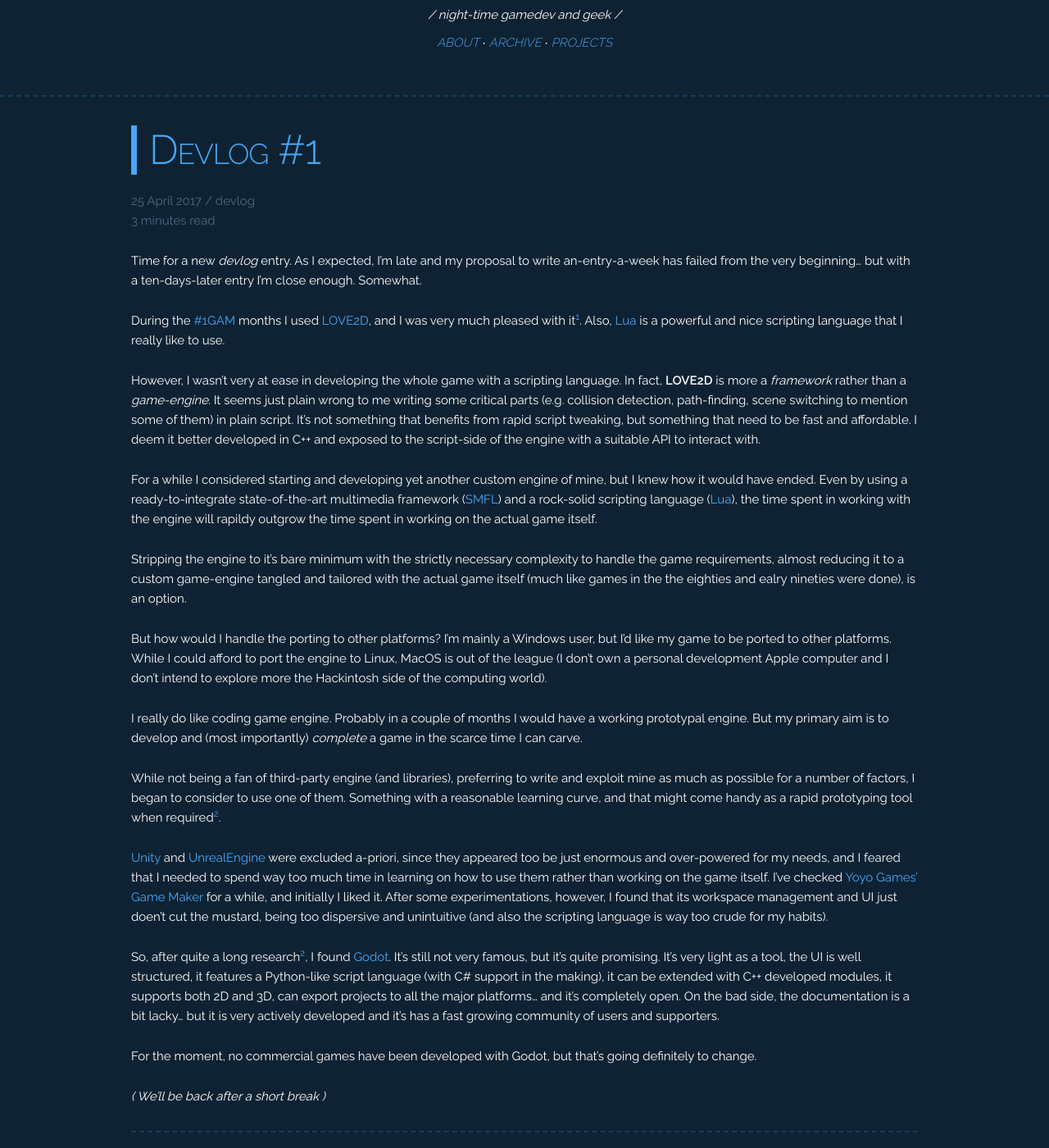
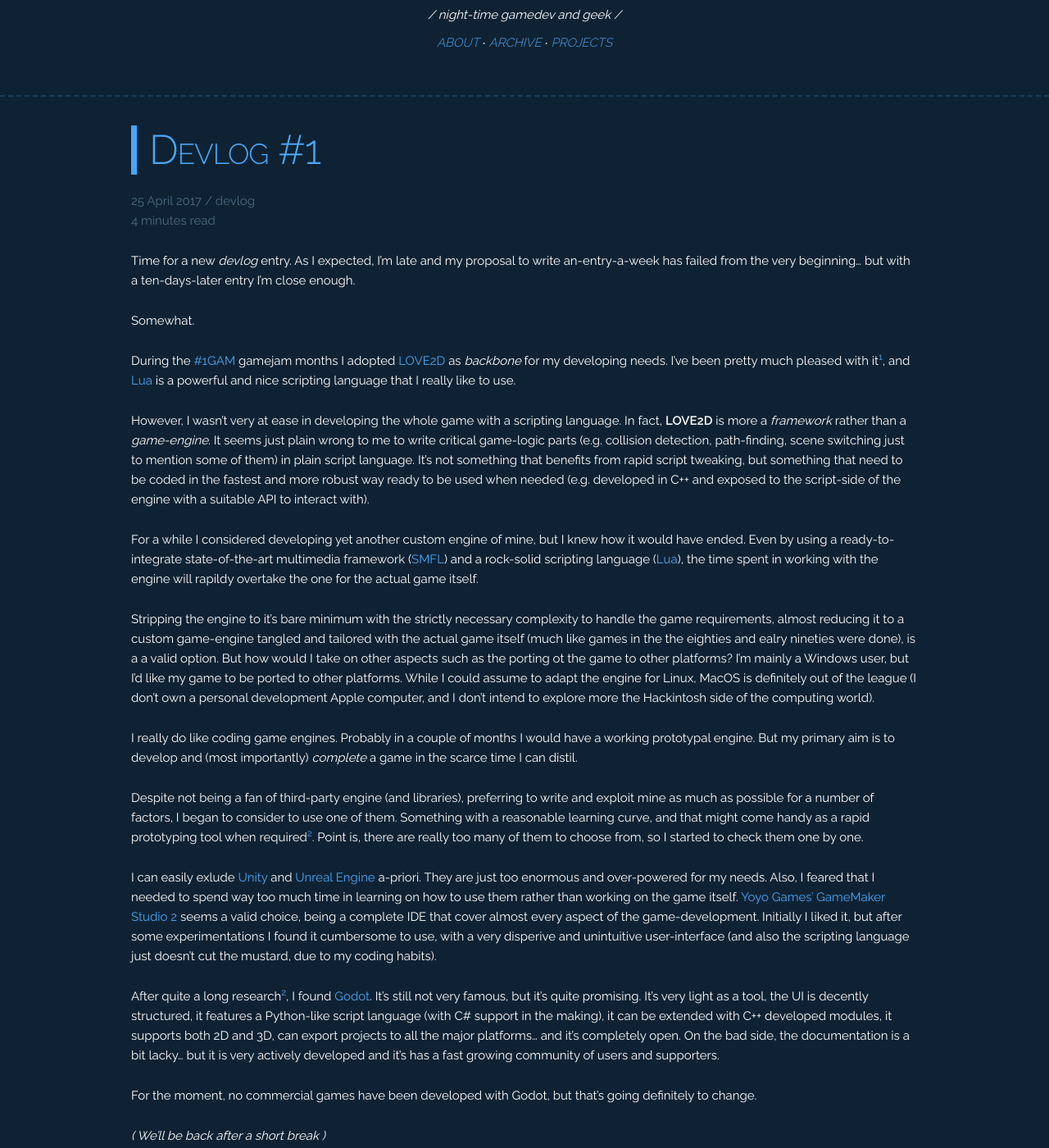
Before and after one commit to MarcoLizza/mode13h.dev, a Jekyll site: the page built from _posts/2017-04-25-devlog-1.md, in a window 1280 px wide and 1400 px high, scrolled down 259 px. Shown: the whole window at 82% size. Built offline with Jekyll 4.4.1, drawn with Linux system fonts in a browser that asks for light colours; comment, search, counter and statistics services are not loaded; some of the changed text lies outside the part shown.

Commit message:
Update 2017-04-25-devlog-1.md

```diff
--- a/_posts/2017-04-25-devlog-1.md
+++ b/_posts/2017-04-25-devlog-1.md
@@ -12,25 +12,25 @@ tags:
   - indiedev
   - gamedev
 ---
-Time for a new *devlog* entry. As I expected, I'm late and my proposal to write an-entry-a-week has failed from the very beginning... but with a ten-days-later entry I'm close enough. Somewhat.
+Time for a new *devlog* entry. As I expected, I'm late and my proposal to write an-entry-a-week has failed from the very beginning... but with a ten-days-later entry I'm close enough.
 
-During the [#1GAM](http://onegameamonth.com) months I used [LOVE2D](https://love2d.org/), and I was very much pleased with it<sup>[1](#love2d_note)</sup>. Also, [Lua](https://lua.org) is a powerful and nice scripting language that I really like to use.
+Somewhat.
 
-However, I wasn't very at ease in developing the whole game with a scripting language. In fact, **LOVE2D** is more a *framework* rather than a *game-engine*. It seems just plain wrong to me writing some critical parts (e.g. collision detection, path-finding, scene switching to mention some of them) in plain script. It's not something that benefits from rapid script tweaking, but something that need to be fast and affordable. I deem it better developed in C++ and exposed to the script-side of the engine with a suitable API to interact with.
+During the [#1GAM](http://onegameamonth.com) gamejam months I adopted [LOVE2D](https://love2d.org/) as *backbone* for my developing needs. I've been pretty much pleased with it<sup>[1](#love2d_note)</sup>, and [Lua](https://lua.org) is a powerful and nice scripting language that I really like to use.
 
-For a while I considered starting and developing yet another custom engine of mine, but I knew how it would have ended. Even by using a ready-to-integrate state-of-the-art multimedia framework ([SMFL](https://sfml.org)) and a rock-solid scripting language ([Lua](https://lua.org)), the time spent in working with the engine will rapildy outgrow the time spent in working on the actual game itself.
+However, I wasn't very at ease in developing the whole game with a scripting language. In fact, **LOVE2D** is more a *framework* rather than a *game-engine*. It seems just plain wrong to me to write critical game-logic parts (e.g. collision detection, path-finding, scene switching just to mention some of them) in plain script language. It's not something that benefits from rapid script tweaking, but something that need to be coded in the fastest and more robust way ready to be used when needed (e.g. developed in C++ and exposed to the script-side of the engine with a suitable API to interact with).
 
-Stripping the engine to it's bare minimum with the strictly necessary complexity to handle the game requirements, almost reducing it to a custom game-engine tangled and tailored with the actual game itself (much like games in the the eighties and ealry nineties were done), is an option.
+For a while I considered developing yet another custom engine of mine, but I knew how it would have ended. Even by using a ready-to-integrate state-of-the-art multimedia framework ([SMFL](https://sfml.org)) and a rock-solid scripting language ([Lua](https://lua.org)), the time spent in working with the engine will rapildy overtake the one for the actual game itself.
 
-But how would I handle the porting to other platforms? I'm mainly a Windows user, but I'd like my game to be ported to other platforms. While I could afford to port the engine to Linux, MacOS is out of the league (I don't own a personal development Apple computer and I don't intend to explore more the Hackintosh side of the computing world).
+Stripping the engine to it's bare minimum with the strictly necessary complexity to handle the game requirements, almost reducing it to a custom game-engine tangled and tailored with the actual game itself (much like games in the the eighties and ealry nineties were done), is a a valid option. But how would I take on other aspects such as the porting ot the game to other platforms? I'm mainly a Windows user, but I'd like my game to be ported to other platforms. While I could assume to adapt the engine for Linux, MacOS is definitely out of the league (I don't own a personal development Apple computer, and I don't intend to explore more the Hackintosh side of the computing world).
 
-I really do like coding game engine. Probably in a couple of months I would have a working prototypal engine. But my primary aim is to develop and (most importantly) *complete* a game in the scarce time I can carve.
+I really do like coding game engines. Probably in a couple of months I would have a working prototypal engine. But my primary aim is to develop and (most importantly) *complete* a game in the scarce time I can distil.
 
-While not being a fan of third-party engine (and libraries), preferring to write and exploit mine as much as possible for a number of factors, I began to consider to use one of them. Something with a reasonable learning curve, and that might come handy as a rapid prototyping tool when required<sup>[2](#in_the_end)</sup>.
+Despite not being a fan of third-party engine (and libraries), preferring to write and exploit mine as much as possible for a number of factors, I began to consider to use one of them. Something with a reasonable learning curve, and that might come handy as a rapid prototyping tool when required<sup>[2](#in_the_end)</sup>. Point is, there are really too many of them to choose from, so I started to check them one by one.
 
-[Unity](http://unity.org) and [UnrealEngine]() were excluded a-priori, since they appeared too be just enormous and over-powered for my needs, and I feared that I needed to spend way too much time in learning on how to use them rather than working on the game itself. I've checked [Yoyo Games' Game Maker](https://) for a while, and initially I liked it. After some experimentations, however, I found that its workspace management and UI just doen't cut the mustard, being too dispersive and unintuitive (and also the scripting language is way too crude for my habits).
+I can easily exlude [Unity](https://unity3d.com/) and [Unreal Engine](https://www.unrealengine.com) a-priori. They are just too enormous and over-powered for my needs. Also, I feared that I needed to spend way too much time in learning on how to use them rather than working on the game itself. [Yoyo Games' GameMaker Studio 2](http://www.yoyogames.com/gamemaker) seems a valid choice, being a complete IDE that cover almost every aspect of the game-development. Initially I liked it, but after some experimentations I found it cumbersome to use, with a very disperive and unintuitive user-interface (and also the scripting language just doesn't cut the mustard, due to my coding habits).
 
-So, after quite a long research<sup>[2](#other_engines)</sup>, I found [Godot](https://godotengine.org). It's still not very famous, but it's quite promising. It's very light as a tool, the UI is well structured, it features a Python-like script language (with C# support in the making), it can be extended with C++ developed modules, it supports both 2D and 3D, can export projects to all the major platforms... and it's completely open. On the bad side, the documentation is a bit lacky... but it is very actively developed and it's has a fast growing community of users and supporters.
+After quite a long research<sup>[2](#other_engines)</sup>, I found [Godot](https://godotengine.org). It's still not very famous, but it's quite promising. It's very light as a tool, the UI is decently structured, it features a Python-like script language (with C# support in the making), it can be extended with C++ developed modules, it supports both 2D and 3D, can export projects to all the major platforms... and it's completely open. On the bad side, the documentation is a bit lacky... but it is very actively developed and it's has a fast growing community of users and supporters.
 
 For the moment, no commercial games have been developed with Godot, but that's going definitely to change.
 
@@ -40,6 +40,6 @@ For the moment, no commercial games have been developed with Godot, but that's g
 
 *<sup><a name="love2d_note">1</a></sup> Although I think that it would definitely benefit from switching from SDL to SFML. Also, updating Lua to 5.3 is something I would consider, even if Luajit is not available for it.*
 
-*<sup><a name="in_the_end">2</a></sup> Still, I surely*
+*<sup><a name="in_the_end">2</a></sup> That means I could end up writing my own engine for the game, if the game it's worth the effort.*
 
-*<sup><a name="other_engines">3</a></sup> Other valid alternatives I found were [Xenko](), [Defold](), and [AtomicGameStudio]()... I really suggest you to check them out )*
+*<sup><a name="other_engines">3</a></sup> Other valid alternatives I found were [Xenko](http://xenko.com/), [Defold](http://www.defold.com/), and [Atomic Game Engine](https://www.atomicgameengine.com/).*
```
